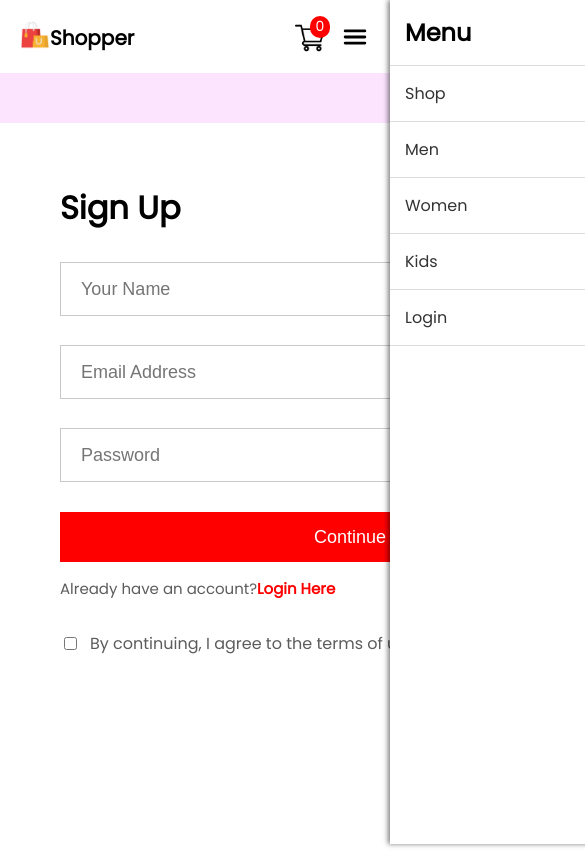
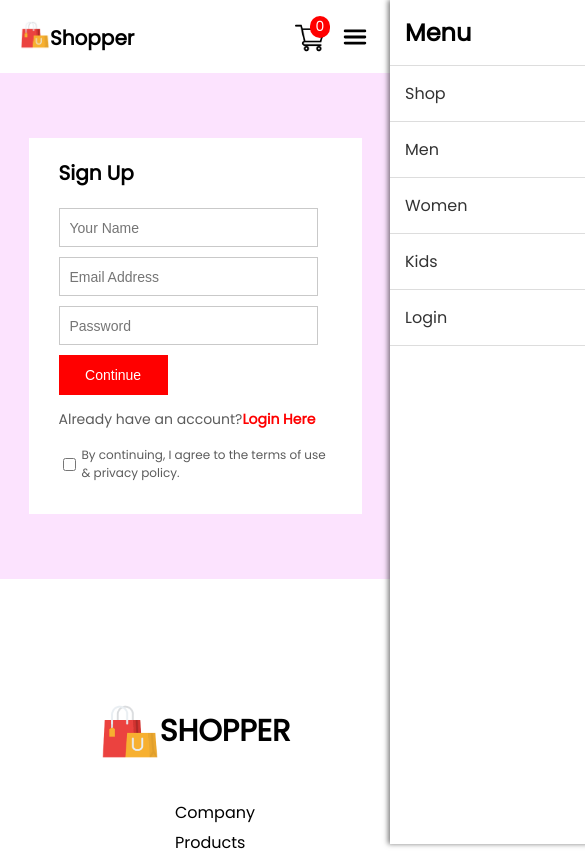
Before and after one commit to muazkhalid936/E-Commerce-Frontend, a React (Create React App) app: page /LoginSignup in a window 390 px wide. Shown: the top 851 px of the page, 585 px wide, since content can reach past the window. Built offline with nearby package versions, Linux system fonts and the light colour scheme.

Commit message:
login page done

```diff
--- a/src/pages/CSS/Login.css
+++ b/src/pages/CSS/Login.css
@@ -1,17 +1,18 @@
 .loginsignup {
   background: #fce3fe;
-  padding-top: 50px;
   height: 80vh;
   width: 100%;
+  align-items: center;
+  display: flex;
+  justify-content: center;
 }
 
 .login-con {
   width: 580px;
-  height: 600px;
+  height: 500px;
   margin: auto;
   padding: 40px 60px;
   background: white;
-  /* margin: 10px auto; */
 }
 
 .login-fields {
@@ -54,3 +55,98 @@
   gap: 10px;
   align-items: center;
 }
+
+@media (max-width: 1280px) {
+  .loginsignup {
+    height: 90vh;
+  }
+  .login-con {
+    height: 380px;
+    font-size: 10px;
+    width: 350px;
+    padding: 20px 30px;
+  }
+  .login-con h1 {
+    font-size: 20px;
+    margin: 0px;
+    padding: 0px;
+  }
+  .login-fields {
+    gap: 15px;
+    margin-top: 20px;
+  }
+  .login-fields input {
+    font-size: 15px;
+    height: 40px;
+    padding-left: 10px;
+  }
+  .login-con button {
+    font-size: 15px;
+    height: 40px;
+    margin-top: 20px;
+  }
+  .login-login {
+    font-size: 12px;
+  }
+  .login-agree {
+    font-size: 10px;
+    margin-top: -10px;
+    gap: 3px;
+  }
+}
+
+@media (max-width: 840px) {
+  .loginsignup {
+    height: 50vh;
+  }
+  .login-con {
+    padding: 40px 50px;
+    width: 400px;
+  }
+  .login-fields {
+    gap: 20px;
+  }
+  .login-login {
+    font-size: 14px;
+  }
+  .login-agree {
+    font-size: 13px;
+  }
+}
+
+@media (max-width: 780px) {
+  .loginsignup {
+    height: 60vh;
+  }
+}
+
+@media (max-width: 430px) {
+  .login-con {
+    width: 70%;
+    height: auto;
+    padding: 20px 30px;
+  }
+  .login-fields {
+    gap: 10px;
+  }
+  .login-fields input {
+    width: 90%;
+    height: 35px;
+    font-size: 14px;
+  }
+  .login-con button {
+    width: 40%;
+    margin-top: 10px;
+    font-size: 14px;
+  }
+  .login-agree {
+    font-size: 12px;
+  }
+}
+
+@media (max-width: 320px) {
+  .loginsignup {
+    height: auto;
+    padding: 40px 0px;
+  }
+}
```
